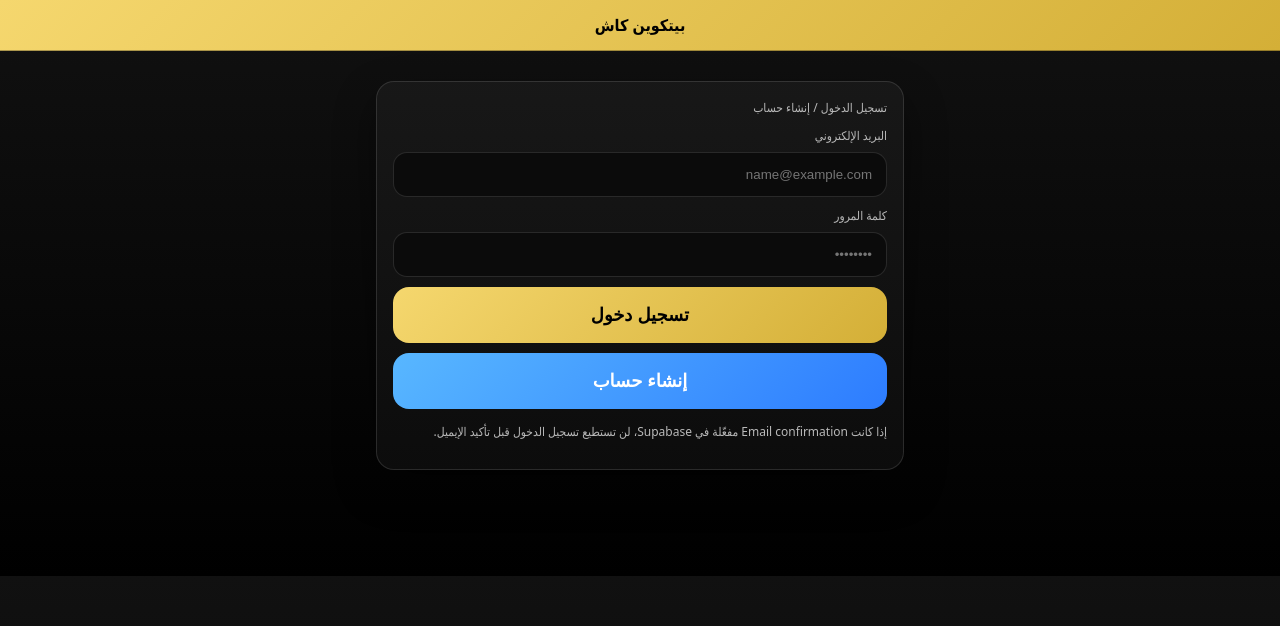
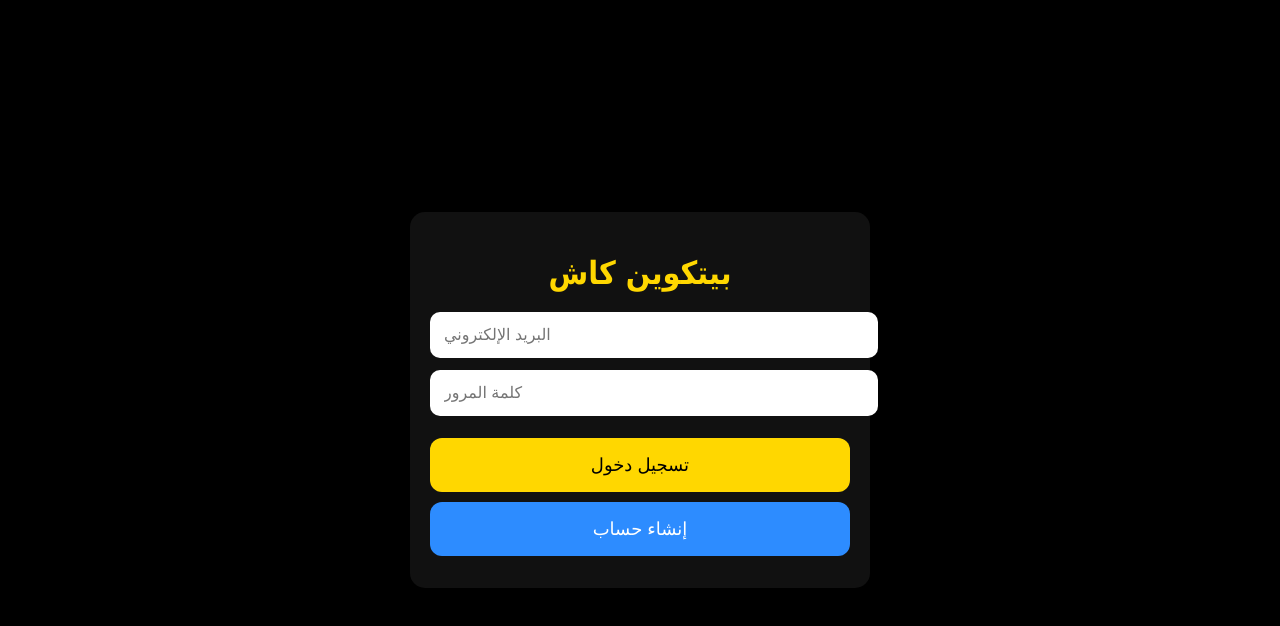
Before and after one commit to amalsus1995-cpu/bitcoin-cash., a plain HTML site: page index.html in a window 1280 px wide. Drawn offline with nearby package versions, Linux system fonts and the light colour scheme.

Commit message:
Update index.html

```diff
--- a/index.html
+++ b/index.html
@@ -1,58 +1,96 @@
-<!doctype html>
-<html lang="ar" dir="rtl">
+<!DOCTYPE html>
+<html lang="ar">
 <head>
-  <meta charset="utf-8"/>
-  <meta name="viewport" content="width=device-width, initial-scale=1"/>
-  <title>بيتكوين كاش - دخول</title>
-  <link rel="stylesheet" href="style.css"/>
-  <script src="https://cdn.jsdelivr.net/npm/@supabase/supabase-js@2"></script>
-  <script src="supabase.js"></script>
-  <script src="app.js"></script>
+  <meta charset="UTF-8" />
+  <title>بيتكوين كاش</title>
+  <meta name="viewport" content="width=device-width, initial-scale=1.0" />
+
+  <style>
+    body {
+      margin: 0;
+      font-family: Tahoma, Arial;
+      background: #000;
+      color: #fff;
+      display: flex;
+      justify-content: center;
+      align-items: center;
+      height: 100vh;
+    }
+
+    .box {
+      width: 95%;
+      max-width: 420px;
+      background: #111;
+      padding: 20px;
+      border-radius: 15px;
+    }
+
+    h1 {
+      text-align: center;
+      color: gold;
+      margin-bottom: 20px;
+    }
+
+    input {
+      width: 100%;
+      padding: 14px;
+      margin-bottom: 12px;
+      border-radius: 10px;
+      border: none;
+      font-size: 16px;
+    }
+
+    button {
+      width: 100%;
+      padding: 16px;
+      font-size: 18px;
+      border-radius: 12px;
+      border: none;
+      margin-top: 10px;
+      cursor: pointer;
+    }
+
+    .login {
+      background: gold;
+      color: #000;
+    }
+
+    .signup {
+      background: #2d8cff;
+      color: #fff;
+    }
+
+    .msg {
+      margin-top: 12px;
+      text-align: center;
+      color: orange;
+      font-size: 14px;
+    }
+  </style>
 </head>
+
 <body>
-  <div class="header">بيتكوين كاش</div>
-  <div class="container">
-    <div class="card">
-      <div class="small">تسجيل الدخول / إنشاء حساب</div>
 
-      <label class="label">البريد الإلكتروني</label>
-      <input id="email" type="email" placeholder="name@example.com" autocomplete="email"/>
+  <div class="box">
+    <h1>بيتكوين كاش</h1>
 
-      <label class="label">كلمة المرور</label>
-      <input id="password" type="password" placeholder="••••••••" autocomplete="current-password"/>
+    <input type="email" id="email" placeholder="البريد الإلكتروني">
+    <input type="password" id="password" placeholder="كلمة المرور">
 
-      <button class="btn btn-gold" id="loginBtn">تسجيل دخول</button>
-      <button class="btn btn-blue" id="signupBtn">إنشاء حساب</button>
+    <button class="login" onclick="login()">تسجيل دخول</button>
+    <button class="signup" onclick="signup()">إنشاء حساب</button>
 
-      <p class="status" id="status"></p>
-      <p class="small">إذا كانت Email confirmation مفعّلة في Supabase، لن تستطيع تسجيل الدخول قبل تأكيد الإيميل.</p>
-    </div>
+    <div class="msg" id="msg"></div>
   </div>
 
-<script>
-(async()=>{ const s=await getSession(); if(s) location.href="home.html"; })();
+  <!-- Supabase Library -->
+  <script src="https://cdn.jsdelivr.net/npm/@supabase/supabase-js@2"></script>
 
-const statusEl = $("status");
-async function login(){
-  statusEl.textContent="جاري تسجيل الدخول...";
-  const { error } = await supabase.auth.signInWithPassword({
-    email: $("email").value.trim(),
-    password: $("password").value
-  });
-  if(error){ statusEl.textContent="خطأ: " + error.message; return; }
-  location.href="home.html";
-}
-async function signup(){
-  statusEl.textContent="جاري إنشاء الحساب...";
-  const { error } = await supabase.auth.signUp({
-    email: $("email").value.trim(),
-    password: $("password").value
-  });
-  if(error){ statusEl.textContent="خطأ: " + error.message; return; }
-  statusEl.textContent="تم إنشاء الحساب ✅ إذا طلب تأكيد بريد، افتح الإيميل.";
-}
-$("loginBtn").onclick=login;
-$("signupBtn").onclick=signup;
-</script>
+  <!-- Supabase Config -->
+  <script src="./supabase.js"></script>
+
+  <!-- Auth Logic -->
+  <script src="./auth.js"></script>
+
 </body>
 </html>
```
